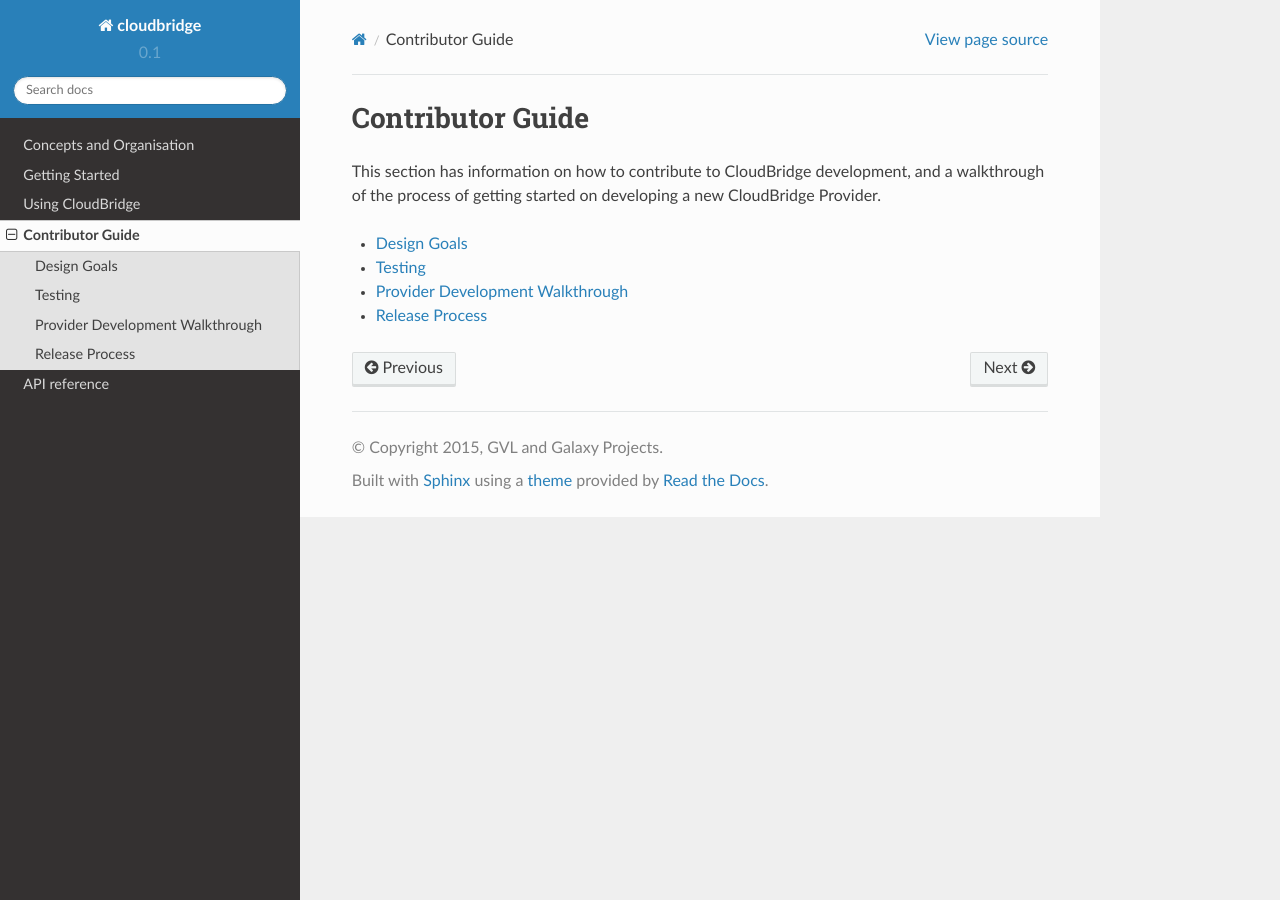
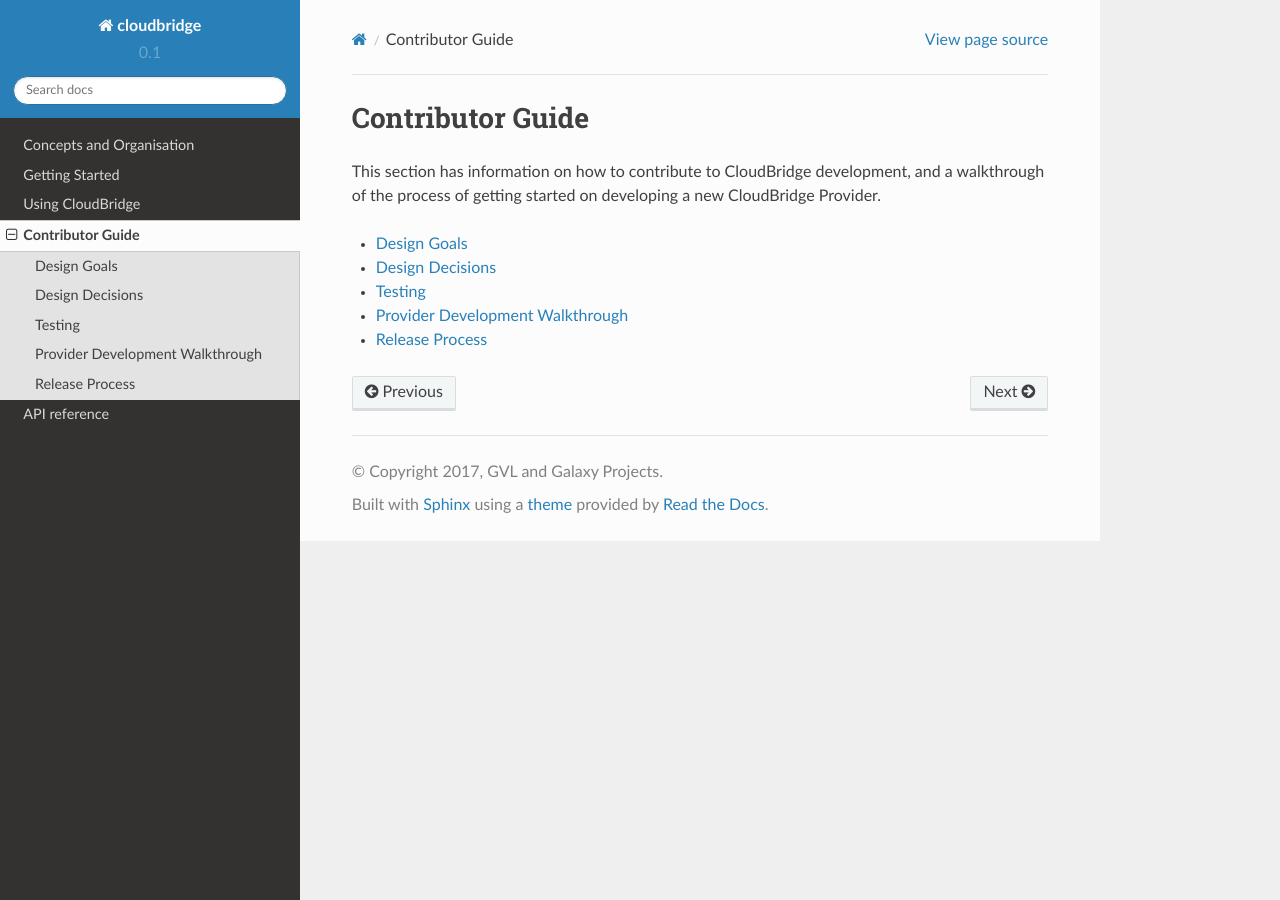
Before and after one commit to CloudVE/cloudbridge, a Sphinx documentation site: the page built from docs/topics/contributor_guide.rst, in a window 1280 px wide. Built offline with Sphinx 7.4.7 and the Read the Docs theme 2.0.0, drawn with Linux system fonts in a browser that asks for light colours.

Commit message:
Add design decisions docs page
Plus small typo updates

```diff
--- a/docs/conf.py
+++ b/docs/conf.py
@@ -55,7 +55,7 @@ master_doc = 'index'
 
 # General information about the project.
 project = u'cloudbridge'
-copyright = u'2015, GVL and Galaxy Projects'
+copyright = u'2017, GVL and Galaxy Projects'
 author = u'GVL and Galaxy Projects'
 
 # The version info for the project you're documenting, acts as replacement for
--- a/docs/topics/contributor_guide.rst
+++ b/docs/topics/contributor_guide.rst
@@ -8,6 +8,7 @@ CloudBridge Provider.
    :maxdepth: 1
 
     Design Goals <design_goals.rst>
+    Design Decisions <design-decisions.rst>
     Testing <testing.rst>
                                                      Provider Development Walkthrough <provider_development.rst>
                                                      Release Process <release_process.rst>
--- a/docs/topics/design_goals.rst
+++ b/docs/topics/design_goals.rst
@@ -10,7 +10,7 @@ Design Goals
    against each provider to make sure their application is compatible.
 
 3. Opt for a minimum set of features that a cloud provider will support,
-   instead of  a lowest common denominator approach. This means that reasonably
+   instead of a lowest common denominator approach. This means that reasonably
    mature clouds like Amazon and OpenStack are used as the benchmark against
    which functionality & features are determined. Therefore, there is a
    definite expectation that the cloud infrastructure will support a compute
```
Also changed, not shown: docs/topics/design-decisions.rst (added, +20 -0 lines).
